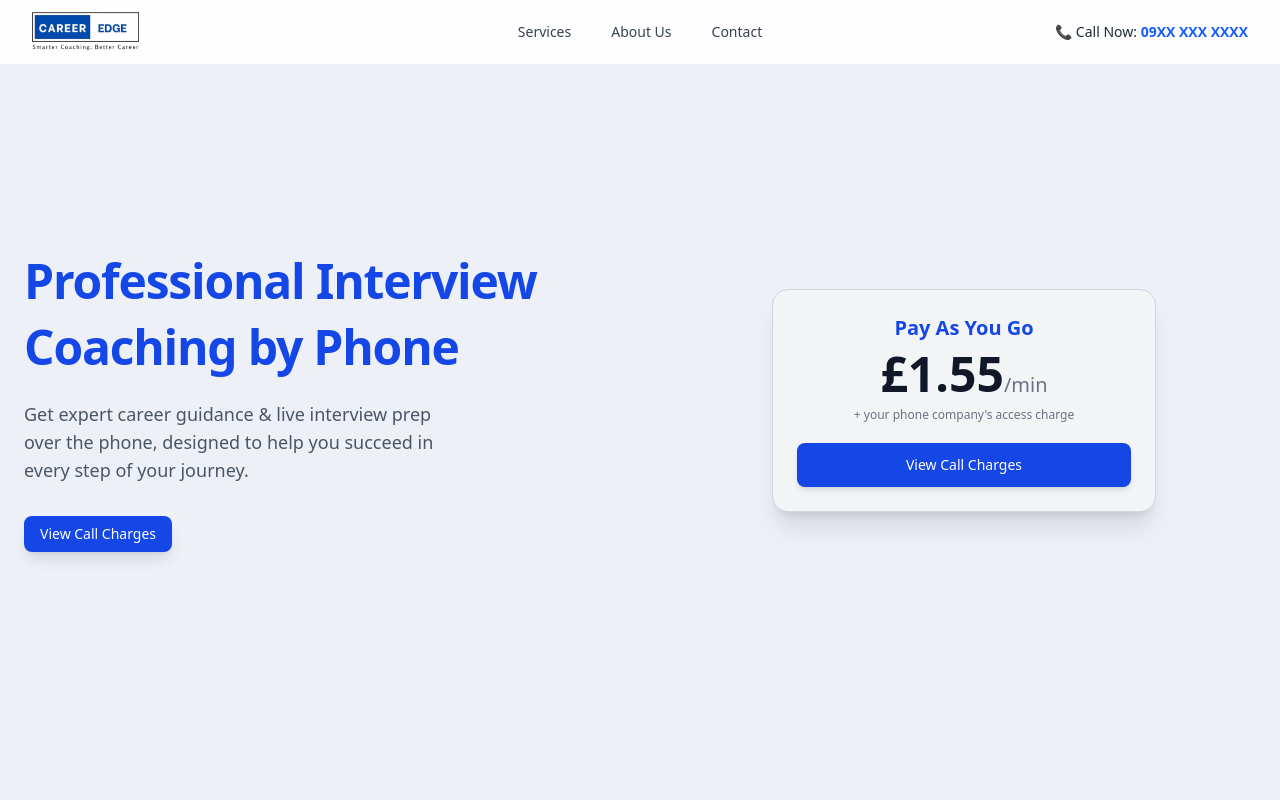
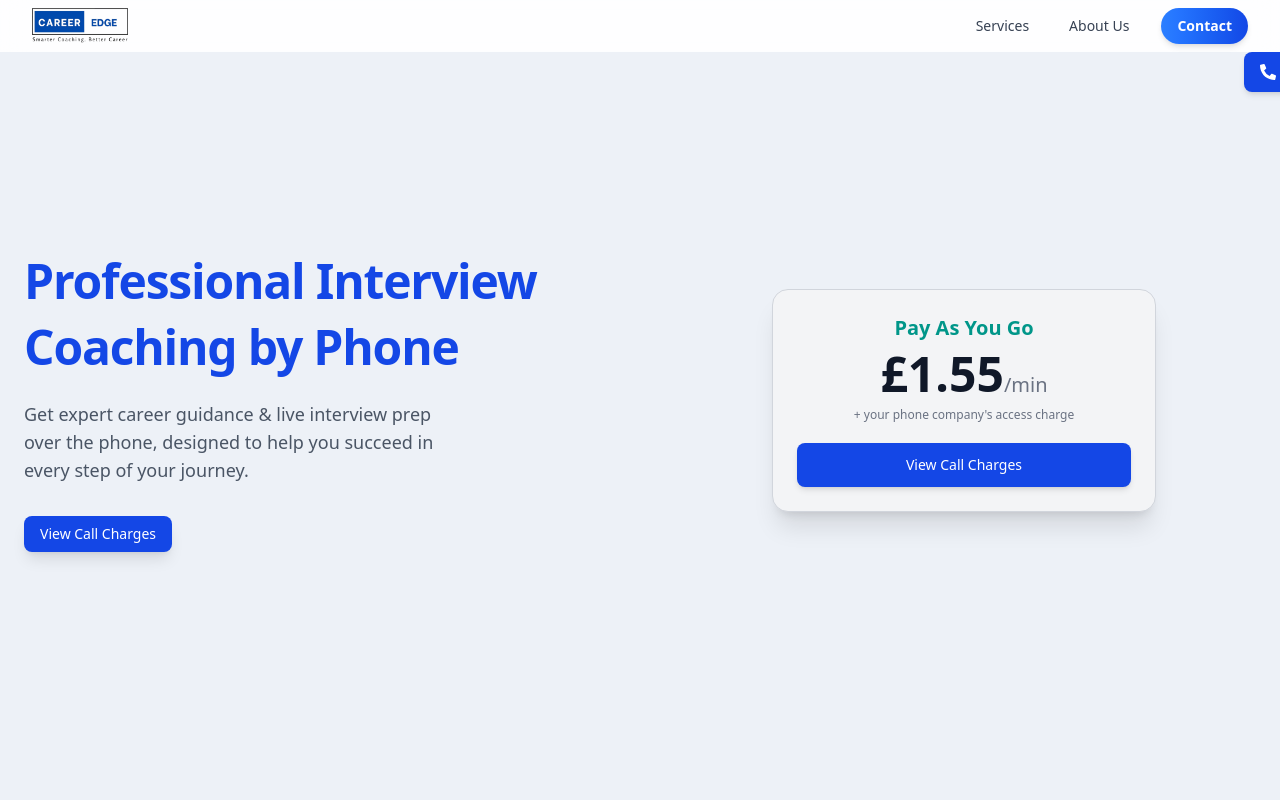
Before and after one commit to wonhost-Rizwan/careeredgeuk, a React (Vite) app: page / in a window 1280 px wide. Shown: the top 800 px of the page. Built offline with nearby package versions, Linux system fonts and the light colour scheme.

Commit message:
updated code

```diff
--- a/package.json
+++ b/package.json
@@ -15,6 +15,7 @@
     "lucide-react": "^0.544.0",
     "react": "^19.1.1",
     "react-dom": "^19.1.1",
+    "react-icons": "^5.5.0",
     "tailwindcss": "^4.1.13"
   },
   "devDependencies": {
--- a/src/components/Contact.jsx
+++ b/src/components/Contact.jsx
@@ -41,9 +41,9 @@
   // JSON Data inside JSX
   const contactData = {
     businessName: "Career Edge",
-    email: "support@careeredge.co.uk",
-    phone: "020 1234 5678 (Mon–Sat, 10am–6pm)",
-    address: ["71-75 Shelton Street, Covent Garden", "London, WC2H 9JQ, United Kingdom"],
+    email: "Careeredgeuk@gmail.com",
+    phone: "0333 050 1073 (Mon–Sat, 10am–6pm)",
+    address: ["3 Hill view Road Yetholm, Kelso, TD58PJ"],
     terms: `Career Edge provides general career coaching services by phone.
 We do not provide legal, financial, or medical advice.
 This service is for information and motivational purposes only.
--- a/src/components/Herosection.jsx
+++ b/src/components/Herosection.jsx
@@ -1,5 +1,6 @@
 import React, { useState } from "react";
 import { motion, AnimatePresence } from "framer-motion";
+import { FaPhoneAlt } from "react-icons/fa";
 
 // Close Icon Component
 const CloseIcon = () => (
@@ -51,29 +52,47 @@
       {/* Hero Section */}
       <section
         id="hero"
-        className="relative text-gray-900 min-h-screen flex items-center overflow-hidden"
-        style={{ backgroundColor: "#EDF1F7" }} // 👈 background color applied
+        className="relative min-h-screen flex items-center overflow-hidden text-gray-900"
+        style={{ backgroundColor: "#EDF1F7" }}
       >
-        <div className="container mx-auto px-4 sm:px-6 py-10 sm:py-14 lg:py-24 relative z-10">
+        <div className="container relative z-10 mx-auto px-4 sm:px-6 py-10 sm:py-14 lg:py-24">
           <motion.div
             initial="hidden"
             animate="visible"
             variants={fadeUp}
-            className="grid grid-cols-1 lg:grid-cols-2 gap-8 lg:gap-16 items-center"
+            className="grid grid-cols-1 items-center gap-8 lg:grid-cols-2 lg:gap-16"
           >
             {/* Left Content */}
-            <div className="text-center lg:text-left space-y-5">
-              <h1 className="text-2xl sm:text-3xl md:text-4xl lg:text-5xl font-extrabold leading-snug tracking-tight text-transparent bg-clip-text bg-blue-700 from-teal-400 to-teal-600">
+            <div className="relative space-y-5 text-center lg:text-left">
+              {/* Heading */}
+              <h1 className="bg-gradient-to-r bg-blue-700 bg-blue-700 bg-clip-text text-2xl font-extrabold leading-snug tracking-tight text-transparent sm:text-3xl md:text-4xl lg:text-5xl">
                 Professional Interview Coaching by Phone
               </h1>
-              <p className="text-sm sm:text-base md:text-lg text-gray-600 max-w-md mx-auto lg:mx-0">
+
+              {/* Phone Number (unchanged style, no click action) */}
+              <motion.button
+                type="button"
+                whileHover={{ scale: 1.05 }}
+                whileTap={{ scale: 0.95 }}
+                className="mt-3 flex w-max items-center gap-2 rounded-lg bg-blue-700 px-4 py-2 text-sm text-white shadow-md transition-all duration-300 hover:bg-teal-700 cursor-pointer sm:text-base
+  mx-auto lg:mx-0 lg:absolute lg:bottom-110 lg:left-305"
+              >
+                <FaPhoneAlt className="text-white" />
+                <span className="font-semibold">09X XXX XXXX</span>
+              </motion.button>
+
+
+              {/* Description */}
+              <p className="mx-auto mt-4 max-w-md text-sm text-gray-600 sm:text-base md:text-lg lg:mx-0">
                 Get expert career guidance & live interview prep over the phone,
                 designed to help you succeed in every step of your journey.
               </p>
+
+              {/* Call Charges Button */}
               <div className="flex justify-center lg:justify-start">
                 <button
                   onClick={openModal}
-                  className="mt-3 px-4 py-2 rounded-lg bg-blue-700 text-white font-medium text-xs sm:text-sm shadow-lg hover:bg-teal-700 transform hover:-translate-y-1 transition-all duration-300"
+                  className="mt-3 transform rounded-lg bg-blue-700 px-4 py-2 text-xs font-medium text-white shadow-lg transition-all duration-300 hover:-translate-y-1 hover:bg-teal-700 sm:text-sm"
                 >
                   View Call Charges
                 </button>
@@ -85,21 +104,21 @@
               whileHover={{ scale: 1.05 }}
               whileTap={{ scale: 0.95 }}
               onClick={openModal}
-              className="bg-gray-100 border border-gray-300 rounded-xl sm:rounded-2xl shadow-xl p-5 sm:p-6 w-full max-w-xs sm:max-w-sm mx-auto cursor-pointer transition-all duration-300"
+              className="mx-auto w-full max-w-xs cursor-pointer rounded-xl border border-gray-300 bg-gray-100 p-5 shadow-xl transition-all duration-300 sm:max-w-sm sm:rounded-2xl sm:p-6"
             >
-              <h3 className="text-lg sm:text-xl font-bold text-blue-700 mb-2 text-center">
+              <h3 className="mb-2 text-center text-lg font-bold text-teal-600 sm:text-xl">
                 Pay As You Go
               </h3>
-              <p className="text-3xl sm:text-4xl md:text-5xl font-extrabold text-gray-900 text-center mb-2">
+              <p className="mb-2 text-center text-3xl font-extrabold text-gray-900 sm:text-4xl md:text-5xl">
                 £1.55
-                <span className="text-base sm:text-lg md:text-xl font-medium text-gray-500">
+                <span className="text-base font-medium text-gray-500 sm:text-lg md:text-xl">
                   /min
                 </span>
               </p>
-              <p className="text-xs text-gray-500 text-center mb-5">
+              <p className="mb-5 text-center text-xs text-gray-500">
                 + your phone company's access charge
               </p>
-              <button className="w-full bg-blue-700 text-white font-medium py-2 sm:py-3 px-4 sm:px-5 rounded-lg shadow-md hover:bg-teal-700 transition-all duration-300 text-xs sm:text-sm">
+              <button className="w-full rounded-lg bg-blue-700 px-4 py-2 text-xs font-medium text-white shadow-md transition-all duration-300 hover:bg-teal-700 sm:py-3 sm:px-5 sm:text-sm">
                 View Call Charges
               </button>
             </motion.div>
@@ -116,53 +135,49 @@
             exit="exit"
             variants={modalVariants}
             onClick={closeModal}
-            className="fixed inset-0 bg-black/70 flex items-center justify-center z-50 p-4"
+            className="fixed inset-0 z-50 flex items-center justify-center bg-black/70 p-4"
           >
             <motion.div
               onClick={(e) => e.stopPropagation()}
-              className="bg-white rounded-lg sm:rounded-xl shadow-2xl p-5 sm:p-6 max-w-xs sm:max-w-md w-full relative border border-gray-200"
+              className="relative w-full max-w-xs rounded-lg border border-gray-200 bg-white p-5 shadow-2xl sm:max-w-md sm:rounded-xl sm:p-6"
             >
               {/* Close Button */}
               <button
                 onClick={closeModal}
-                className="absolute top-2 right-2 sm:top-3 sm:right-3 text-gray-500 hover:text-gray-700 transition-colors"
+                className="absolute right-2 top-2 text-gray-500 transition-colors hover:text-gray-700 sm:right-3 sm:top-3"
               >
                 <CloseIcon />
               </button>
 
-              <h2 className="text-lg sm:text-xl md:text-2xl font-bold text-gray-900 mb-3">
+              <h2 className="mb-3 text-lg font-bold text-gray-900 sm:text-xl md:text-2xl">
                 Call Charges
               </h2>
-              <p className="bg-teal-100 text-teal-700 font-semibold p-2 rounded-md text-center mb-5 border border-teal-200 text-xs sm:text-sm">
+              <p className="mb-5 rounded-md border border-teal-200 bg-teal-100 p-2 text-center text-xs font-semibold text-teal-700 sm:text-sm">
                 Note: £1.55/min + access charge
               </p>
 
               {/* Details */}
-              <div className="space-y-2 sm:space-y-3 text-gray-700 text-xs sm:text-sm">
+              <div className="space-y-2 text-xs text-gray-700 sm:space-y-3 sm:text-sm">
                 <div className="flex items-start gap-2">
-                  <span className="text-base sm:text-lg text-teal-600">📞</span>
+                  <span className="text-base text-teal-600 sm:text-lg">📞</span>
                   <p>
                     Calls cost <b>£1.55/min</b> plus your phone company’s access
                     charge.
                   </p>
                 </div>
                 <div className="flex items-start gap-2">
-                  <span className="text-base sm:text-lg text-teal-600">🔞</span>
+                  <span className="text-base text-teal-600 sm:text-lg">🔞</span>
                   <p>
                     You must be aged <b>18 or over</b> to use this service.
                   </p>
                 </div>
                 <div className="flex items-start gap-2">
-                  <span className="text-base sm:text-lg text-teal-600">🇬🇧</span>
-                  <p>
-                    Service available to <b>UK residents only</b>.
-                  </p>
+                  <span className="text-base text-teal-600 sm:text-lg">🇬🇧</span>
+                  <p>Service available to <b>UK residents only</b>.</p>
                 </div>
                 <div className="flex items-start gap-2">
-                  <span className="text-base sm:text-lg text-teal-600">🎙️</span>
-                  <p>
-                    Calls are <b>recorded</b> for training & quality.
-                  </p>
+                  <span className="text-base text-teal-600 sm:text-lg">🎙</span>
+                  <p>Calls are <b>recorded</b> for training & quality.</p>
                 </div>
               </div>
             </motion.div>
--- a/src/components/Navbar.jsx
+++ b/src/components/Navbar.jsx
@@ -1,3 +1,4 @@
+
 import { useState, useEffect } from "react";
 
 const Navbar = () => {
@@ -16,7 +17,10 @@
       sections.forEach((section) => {
         const sectionTop = section.offsetTop - 100;
         const sectionHeight = section.clientHeight;
-        if (window.scrollY >= sectionTop && window.scrollY < sectionTop + sectionHeight) {
+        if (
+          window.scrollY >= sectionTop &&
+          window.scrollY < sectionTop + sectionHeight
+        ) {
           current = section.getAttribute("id");
         }
       });
@@ -30,7 +34,6 @@
   const navLinks = [
     { name: "Services", href: "#services" },
     { name: "About Us", href: "#about" },
-    { name: "Contact", href: "#contact" },
   ];
 
   const scrollToSection = (href) => {
@@ -44,8 +47,8 @@
   return (
     <nav
       className={`fixed w-full top-0 z-50 transition-all duration-500 ${scrolled
-        ? "bg-white shadow-md py-2"
-        : "bg-white/90 backdrop-blur-md py-3"
+        ? "bg-white shadow-md py-1.5"
+        : "bg-white/90 backdrop-blur-md py-2"
         }`}
     >
       <div className="max-w-7xl mx-auto px-4 sm:px-6 lg:px-8">
@@ -63,13 +66,13 @@
               <img
                 src="./src/assets/img/career_edge1.png"
                 alt="Logo"
-                className="h-10 w-auto object-contain"
+                className="h-9 w-auto object-contain"
               />
             </a>
           </div>
 
-          {/* Desktop Menu */}
-          <div className="hidden md:flex items-center space-x-6 absolute left-1/2 transform -translate-x-1/2">
+          {/* Desktop Navlinks + Contact Button */}
+          <div className="hidden md:flex items-center space-x-6 ml-auto">
             {navLinks.map((link) => (
               <a
                 key={link.name}
@@ -79,27 +82,34 @@
                   scrollToSection(link.href);
                 }}
                 className={`relative px-2 py-1 text-sm font-medium transition-all duration-300 group ${activeLink === link.href.substring(1)
-                  ? "text-blue-600"
-                  : "text-gray-700 hover:text-blue-600"
+                  ? "bg-gradient-to-r from-blue-500 to-blue-700 bg-clip-text text-transparent"
+                  : "text-gray-700 hover:bg-gradient-to-r hover:from-blue-500 hover:to-blue-700 hover:bg-clip-text hover:text-transparent"
                   }`}
               >
                 {link.name}
                 <span
-                  className={`absolute bottom-0 left-0 h-0.5 bg-blue-600 transition-all duration-300 ${activeLink === link.href.substring(1)
+                  className={`absolute bottom-0 left-0 h-0.5 bg-gradient-to-r from-blue-500 to-blue-700 transition-all duration-300 ${activeLink === link.href.substring(1)
                     ? "w-full"
                     : "w-0 group-hover:w-full"
                     }`}
                 />
               </a>
             ))}
-          </div>
 
-          {/* Right side - Phone Number */}
-          <div className="hidden md:block text-sm font-medium text-gray-800">
-            📞 Call Now:{" "}
-            <span className="text-blue-600 font-semibold cursor-pointer">
-              09XX XXX XXXX
-            </span>
+            {/* Contact Button */}
+            <a
+              href="#contact"
+              onClick={(e) => {
+                e.preventDefault();
+                scrollToSection("#contact");
+              }}
+              className={`px-4 py-2 rounded-full text-sm font-semibold transition-all duration-300 shadow-md ${activeLink === "contact"
+                ? "bg-gradient-to-r from-blue-500 to-blue-700 text-white shadow-lg"
+                : "bg-gradient-to-r from-blue-500 to-blue-700 text-white hover:opacity-90"
+                }`}
+            >
+              Contact
+            </a>
           </div>
 
           {/* Mobile Menu Button */}
@@ -117,7 +127,12 @@
                   viewBox="0 0 24 24"
                   stroke="currentColor"
                 >
-                  <path strokeLinecap="round" strokeLinejoin="round" strokeWidth={2} d="M4 6h16M4 12h16M4 18h16" />
+                  <path
+                    strokeLinecap="round"
+                    strokeLinejoin="round"
+                    strokeWidth={2}
+                    d="M4 6h16M4 12h16M4 18h16"
+                  />
                 </svg>
               ) : (
                 <svg
@@ -127,7 +142,12 @@
                   viewBox="0 0 24 24"
                   stroke="currentColor"
                 >
-                  <path strokeLinecap="round" strokeLinejoin="round" strokeWidth={2} d="M6 18L18 6M6 6l12 12" />
+                  <path
+                    strokeLinecap="round"
+                    strokeLinejoin="round"
+                    strokeWidth={2}
+                    d="M6 18L18 6M6 6l12 12"
+                  />
                 </svg>
               )}
             </button>
@@ -149,19 +169,28 @@
                   scrollToSection(link.href);
                 }}
                 className={`block px-3 py-2 rounded-md text-sm font-medium transition-all duration-300 ${activeLink === link.href.substring(1)
-                  ? "text-blue-600 bg-blue-50"
-                  : "text-gray-700 hover:text-blue-600 hover:bg-gray-50"
+                  ? "bg-gradient-to-r from-blue-500 to-blue-700 text-white"
+                  : "text-gray-700 hover:bg-gradient-to-r hover:from-blue-500 hover:to-blue-700 hover:text-white"
                   }`}
               >
                 {link.name}
               </a>
             ))}
 
-            {/* Mobile Phone Number */}
-            <div className="mt-3 px-3 text-sm font-medium text-gray-800">
-              📞 Call Now:{" "}
-              <span className="text-blue-600 font-semibold">09XX XXX XXXX</span>
-            </div>
+            {/* Contact Button in Mobile */}
+            <a
+              href="#contact"
+              onClick={(e) => {
+                e.preventDefault();
+                scrollToSection("#contact");
+              }}
+              className={`block mt-3 px-3 py-2 rounded-md text-sm font-semibold text-center transition-all duration-300 ${activeLink === "contact"
+                ? "bg-gradient-to-r from-blue-500 to-blue-700 text-white"
+                : "bg-gradient-to-r from-blue-500 to-blue-700 text-white hover:opacity-90"
+                }`}
+            >
+              Contact
+            </a>
           </div>
         </div>
       </div>
```
Also changed, not shown: 1 other file (tests, documents, lock files or other folders).
